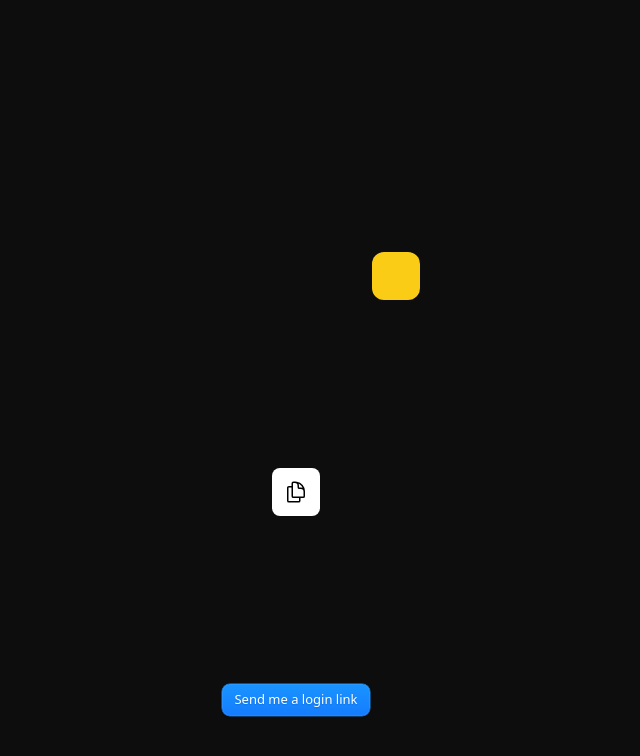
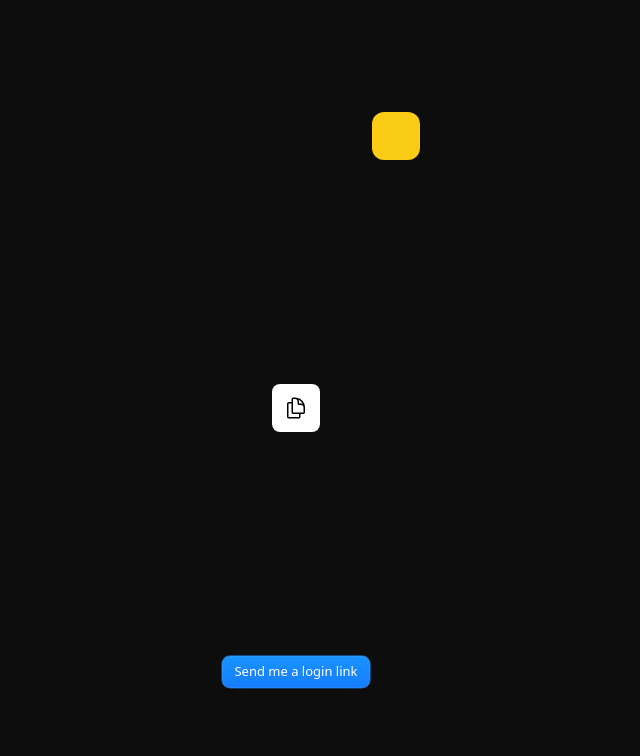
Before and after one commit to candidosales/animations, a SvelteKit app: page / in a window 1280 px wide. Shown: the top 756 px of the page, without its empty margins (344-984 px from the left). Built offline with nearby package versions, Linux system fonts and the light colour scheme.

Commit message:
button login

```diff
--- a/src/components/ButtonLogin.svelte
+++ b/src/components/ButtonLogin.svelte
@@ -1,32 +1,57 @@
 <script lang="ts">
+	import anime from 'animejs';
 	import Spinner from './Spinner.svelte';
 
 	let button: HTMLButtonElement;
-	let buttonState: 'idle' | 'loading' | 'success' = 'idle';
 
 	const click = () => {
-		buttonState = 'loading';
+		button.disabled = true;
 
-		setTimeout(() => {
-			buttonState = 'success';
-		}, 1750);
+		const variants = {
+			hidden: { opacity: [1, 0], translateY: [0, -25] },
+			visible: { opacity: [0, 1], translateY: [25, 0] }
+		};
 
-		setTimeout(() => {
-			buttonState = 'idle';
-		}, 3500);
+		const timeline = anime.timeline({
+			easing: 'easeOutExpo',
+			autoplay: false,
+			duration: 300
+		});
+
+		timeline
+			.add({
+				targets: '.idle',
+				translateY: variants.hidden.translateY,
+				opacity: variants.hidden.opacity
+			})
+			.add({
+				targets: '.loading',
+				translateY: variants.visible.translateY,
+				opacity: variants.visible.opacity
+			})
+			.add({
+				targets: '.loading',
+				translateY: variants.hidden.translateY,
+				opacity: variants.hidden.opacity,
+				delay: 600
+			})
+			.add({
+				targets: '.success',
+				translateY: variants.visible.translateY,
+				opacity: variants.visible.opacity
+			});
+
+		timeline.play();
+		timeline.finished.then(() => {
+			button.disabled = false;
+		});
 	};
 </script>
 
-<button bind:this={button} class="blue-button" disabled={buttonState !== 'idle'} on:click={click}>
-	<span>
-		{#if buttonState === 'idle'}
-			<p>Send me a login link</p>
-		{:else if buttonState === 'loading'}
-			<Spinner size={16} />
-		{:else if buttonState === 'success'}
-			<p>Login link sent!</p>
-		{/if}
-	</span>
+<button bind:this={button} class="blue-button" on:click={click}>
+	<p class="idle">Send me a login link</p>
+	<Spinner class="loading" size={16} />
+	<p class="success">Login link sent!</p>
 </button>
 
 <style lang="scss">
@@ -43,14 +68,25 @@
 			0px 1px 1.5px 0px rgba(0, 0, 0, 0.32),
 			0px 0px 0px 0.5px #1a94ff;
 		position: relative;
+		color: white;
 	}
 
-	.blue-button span {
+	button {
+		position: relative;
 		display: flex;
+		justify-content: center;
+		align-items: center;
 		width: 100%;
-		align-items: center;
-		justify-content: center;
-		color: white;
-		text-shadow: 0px 1px 1.5px rgba(0, 0, 0, 0.16);
+	}
+
+	.idle,
+	:global(.loading),
+	.success {
+		position: absolute;
+	}
+
+	:global(.loading),
+	.success {
+		opacity: 0;
 	}
 </style>
--- a/src/components/Panel.svelte
+++ b/src/components/Panel.svelte
@@ -5,7 +5,6 @@
 </script>
 
 <div class="wrapper">
-	<div class="element" />
 	<FirstExample />
 	<ButtonCopy />
 	<ButtonLogin />
--- a/src/components/Spinner.svelte
+++ b/src/components/Spinner.svelte
@@ -4,9 +4,13 @@
 	const bars = Array(12).fill(0);
 </script>
 
-<div class="wrapper" style:--spinner-size="{size}px" style:--spinner-color={color}>
+<div
+	class={`${$$restProps.class} wrapper` || 'wrapper'}
+	style:--spinner-size="{size}px"
+	style:--spinner-color={color}
+>
 	<div class="spinner">
-		{#each bars as _, i}
+		{#each bars as _}
 			<div class="bar" />
 		{/each}
 	</div>
```
Also changed, not shown: 1 other file (tests, documents, lock files or other folders).
